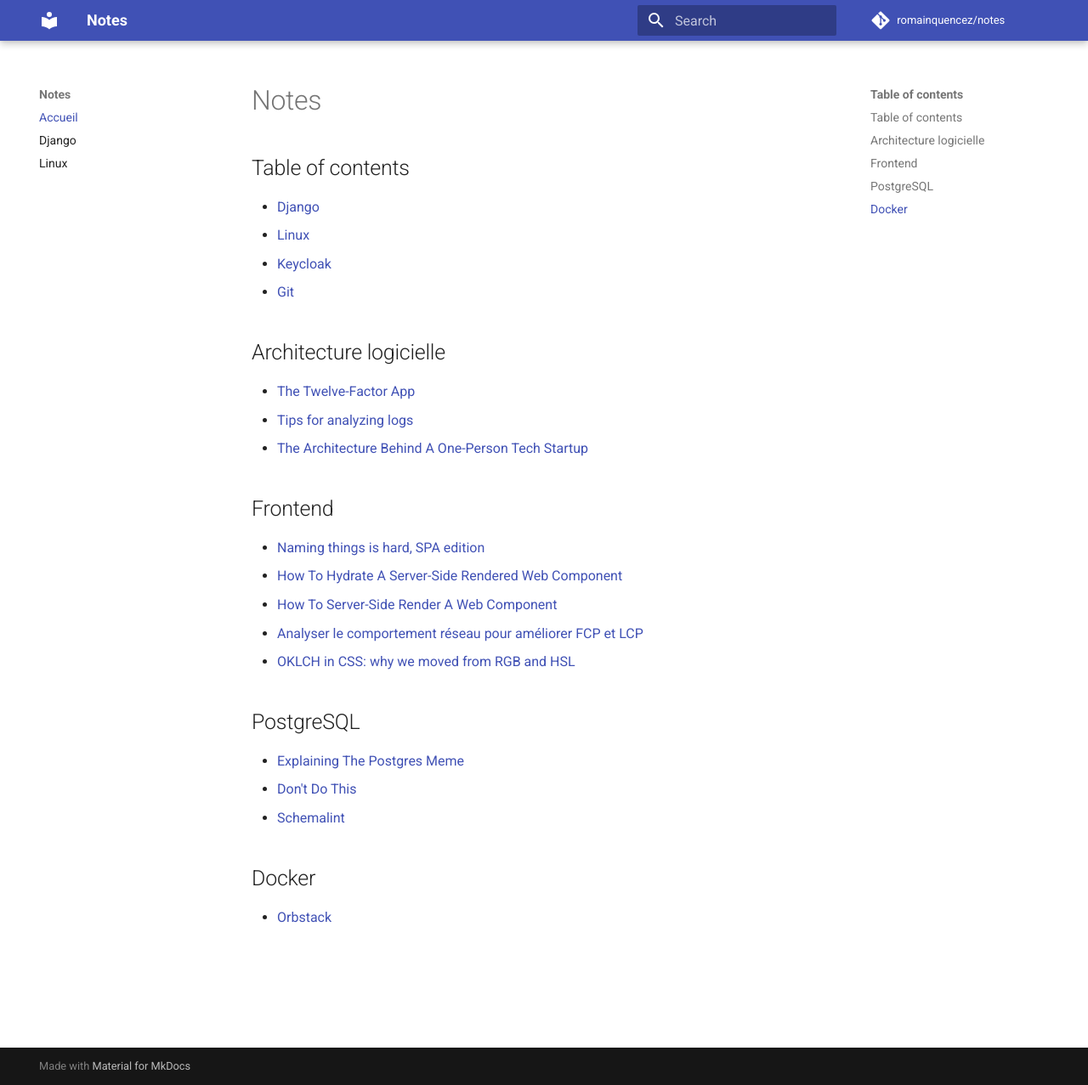
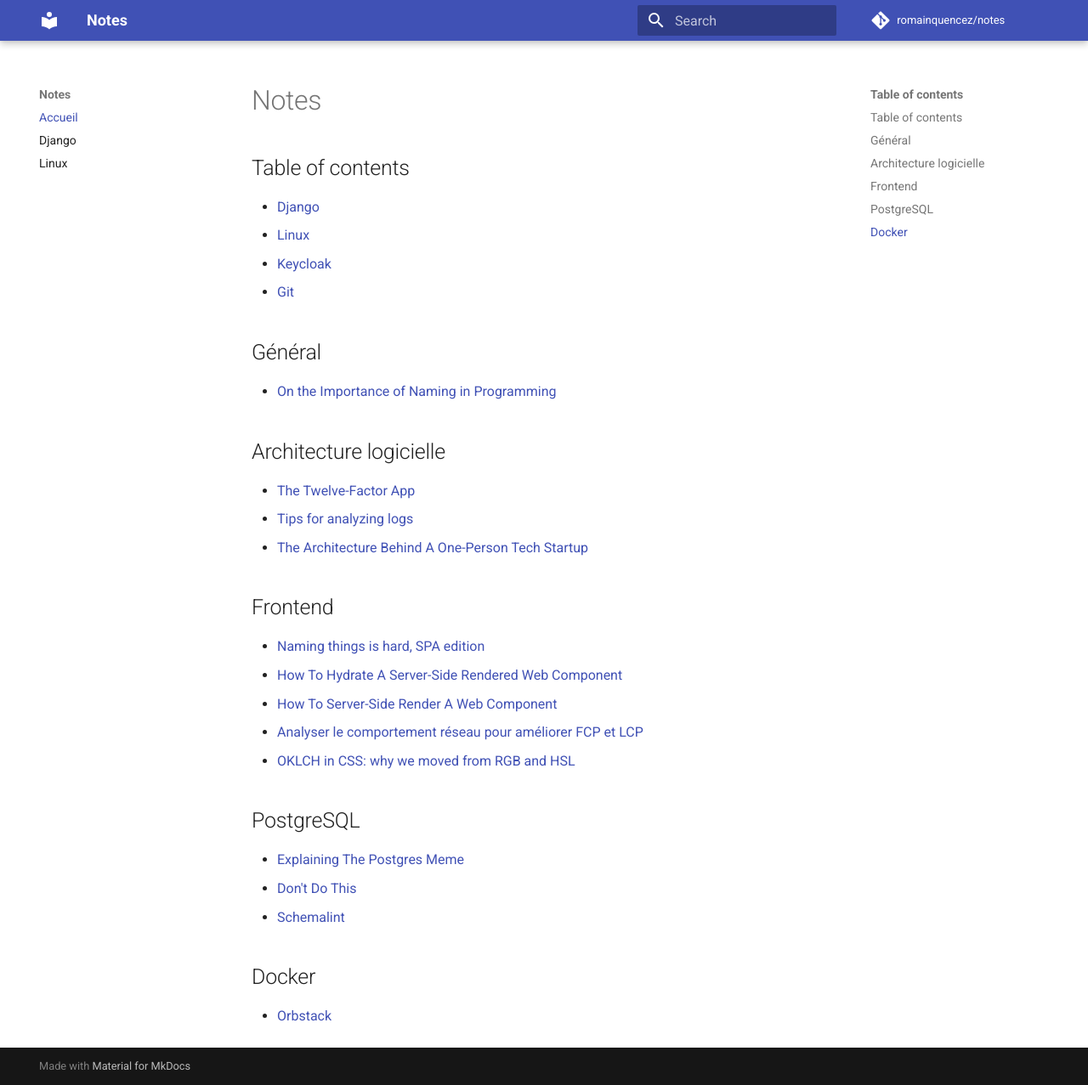
Before and after one commit to romainquencez/notes, an MkDocs documentation site: the page built from docs/index.md, in a window 1280 px wide and 1277 px high. Shown: the whole window at 85% size. Built offline with MkDocs 1.6.1 and Material for MkDocs 9.7.7, drawn with Linux system fonts in a browser that asks for light colours; comment, search, counter and statistics services are not loaded.

Commit message:
Update index.md

```diff
--- a/docs/index.md
+++ b/docs/index.md
@@ -6,6 +6,10 @@
 * [Linux](linux.md)
 * [Keycloak](keycloak.md)
 * [Git](git.md)
+
+## Général
+
+* [On the Importance of Naming in Programming](https://wasp-lang.dev/blog/2023/10/12/on-importance-of-naming-in-programming)
 
 ## Architecture logicielle
 
```
